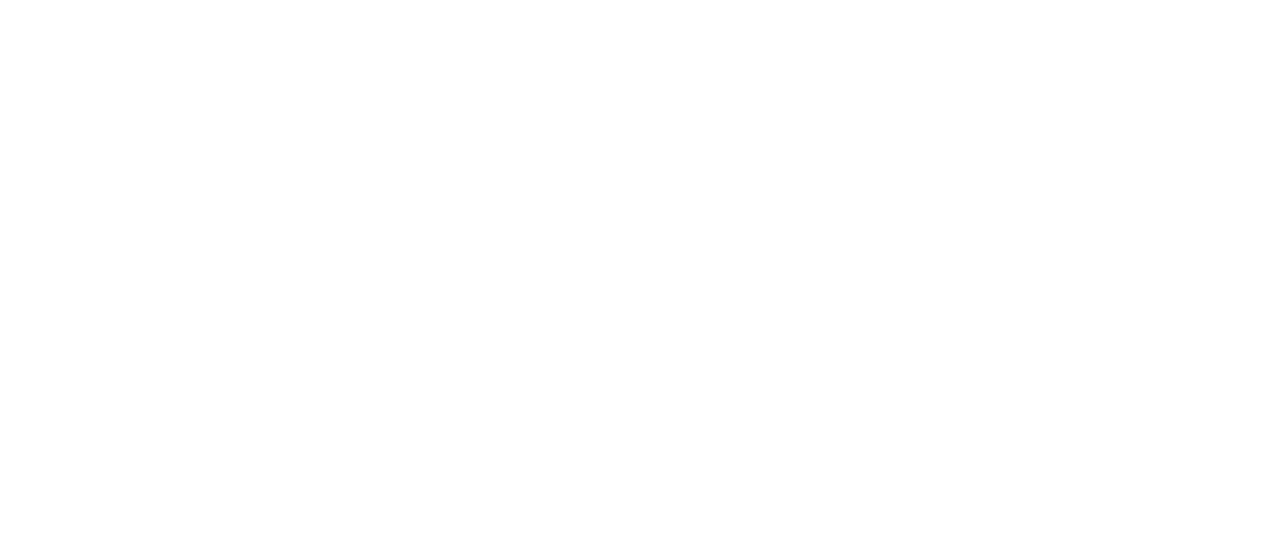
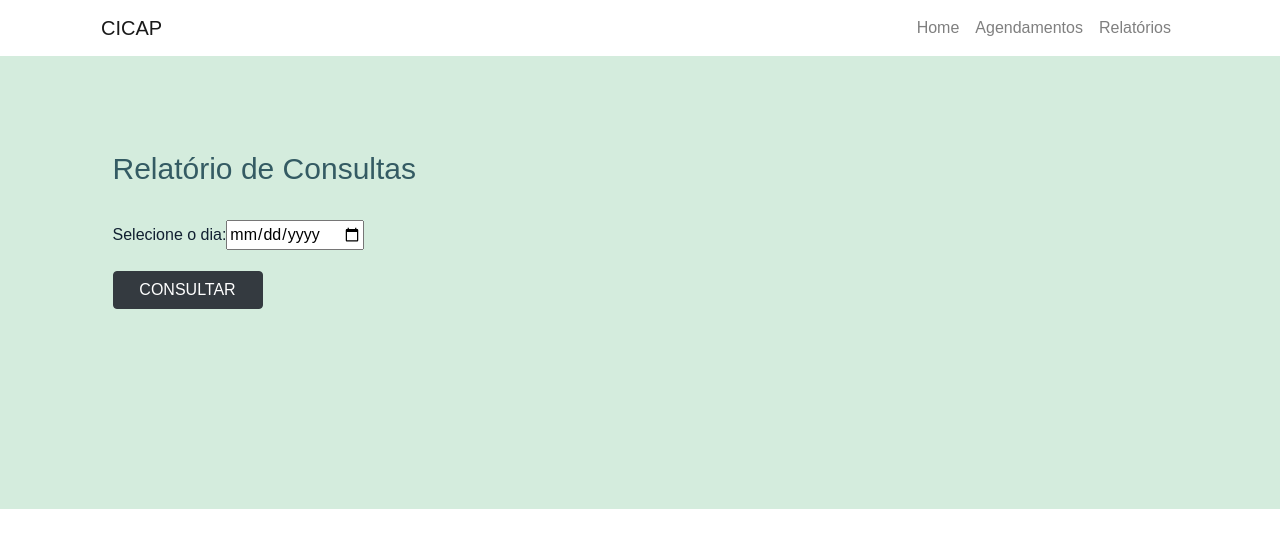
Before and after one commit to JulioPascoato/PJI110-0028_Grupo-001, a React (Create React App) app in the folder cicap/: page /relatorioCompleto in a window 1280 px wide. Before the commit this address had no page. Shown: the top 548 px of the page. Built offline with nearby package versions, Linux system fonts and the light colour scheme.

Commit message:
ajustes FrontEnd

```diff
--- a/cicap/src/App.js
+++ b/cicap/src/App.js
@@ -8,7 +8,7 @@
 import { Home } from './components/home/home'
 import {FormIndividual} from './components/agendamentos/formIndividual'
 import {FormColetivo} from './components/agendamentos/formColetivo'
-
+import {RelatorioCompleto} from './components/relatorios/relatorioCompleto'
 
 function App() {
 
@@ -24,6 +24,7 @@
         <Route path="/home" element={<Home />} />
         <Route path="/formIndividual" element={<FormIndividual />} />
         < Route path="/formColetivo" element={< FormColetivo />} />
+        < Route path="/relatorioCompleto" element={< RelatorioCompleto />} />
       </Routes>
     </Router>
 
--- a/cicap/src/components/home/home.js
+++ b/cicap/src/components/home/home.js
@@ -19,8 +19,8 @@
                         <Col sm={8}>
                             <h3 class="small-heading">Sistema Cadastro de Consultas</h3>
                             <h1 class="big-heading">Instituto Paulista de Geriatria e Gerontologia (IPGG) José Ermírio de Moraes</h1>
-                            <Link to="/home">
-                                <ButtonSuccess>Lembrete WhatsApp </ButtonSuccess>
+                            <Link to="/relatorioCompleto">
+                                <ButtonSuccess>Relatórios de Consultas </ButtonSuccess>
                             </Link>
 
                         </Col>
--- a/cicap/src/components/menu/menuHeader.js
+++ b/cicap/src/components/menu/menuHeader.js
@@ -19,7 +19,7 @@
               <Nav className="me-auto">
                 <Nav.Link href="/home">Home</Nav.Link>
                 <Nav.Link href="/formColetivo">Agendamentos</Nav.Link>
-                <Nav.Link href="#">Relatórios</Nav.Link>
+                <Nav.Link href="/relatorioCompleto">Relatórios</Nav.Link>
             </Nav>
             </Container>
          </Navbar>
--- /dev/null
+++ b/cicap/src/components/relatorios/relatorioCompleto.js
@@ -0,0 +1,37 @@
+import React from "react";
+import { MenuHeader } from "../menu/menuHeader";
+import { Container, Row, Col, Button} from "react-bootstrap";
+import { ContainerSite, SectionCadastro, TituloH3 } from "./styles";
+
+export const RelatorioCompleto = () => {
+    return(
+
+    <ContainerSite>
+
+        <MenuHeader />
+
+        <SectionCadastro>
+        <Container fluid="lg"><TituloH3>Relatório de Consultas</TituloH3> </Container>
+
+        <Container fluid="lg">
+            <Row>
+                <Col xs={12} md={6}>
+                    <label for="dataRelatorio">Selecione o dia:</label>
+                    <input type="date" id="dataRelatorio" name="dataRelatorio"></input>
+                </Col>
+            </Row>
+            <Row>
+                 <Col xs={12} md="12">
+                 <Button variant="dark" type='submit'> Consultar</Button>
+            </Col>
+             </Row>
+
+        </Container>
+
+
+        </SectionCadastro>
+
+
+    </ContainerSite>
+    )
+}
--- /dev/null
+++ b/cicap/src/components/relatorios/styles.js
@@ -0,0 +1,104 @@
+import styled from "styled-components";
+
+
+export const Container = styled.section`
+    position: fixed;
+    left: 1em;
+    width: 95%;
+    height: 90%;
+    list-style-type: none;
+    margin: 50;
+    padding: 0;
+    background: #f7f7f7;
+    z-index:10;
+    overflow:hidden;
+    box-shadow: 2px 0 18px rgba(0, 0, 0, 0.26);
+    overflow:auto;
+    margin-top:10px;
+
+`
+export const ConteudoTitulo = styled.section`
+    display: flex;
+    justify-content: space-between;
+`;
+
+export const Titulo = styled.h2`
+
+    color: #345B63;
+    font-size: 30px;
+    padding: 15px;
+
+`;
+
+export const TituloH3 = styled.h3`
+
+    color: #345B63;
+    font-size: 30px;
+    padding: 25px 0px;
+
+`;
+
+export const BotaoAcao = styled.section`
+    margin: 25px 0px;
+    padding: 0px 100px 0px 0px;
+
+`;
+
+export const ButtonSuccess = styled.button`
+    background-color: #fff;
+    color: #345B63;
+    padding: 8px 20px ;
+    border: 1px solid #345B63;
+    border-radius: 4px;
+    cursor:pointer;
+    font-size: 18px;
+    :hover{
+        background-color: #345B63;
+        color: #fff;
+    }
+`;
+
+export const Label = styled.label`
+    width: 45%;
+    padding: 12px;
+    margin-top: 6px;
+    font-size: 18px;
+`;
+
+export const Input = styled.input`
+    width: 100%;
+    padding: 12px;
+    border: 1px solid #ccc;
+    border-radius: 4px;
+    box-sizing: boder-box;
+    font-size: 16px;
+    resize:vertical;
+`;
+
+export const Select = styled.select`
+    width: 100%;
+    padding: 8px;
+    border: 1px solid #ccc;
+    border-radius: 4px;
+    box-sizing: boder-box;
+    margin-top: 5px;
+    margin-bottom: 8px;
+    font-size: 18px;
+    resize:vertical;
+`;
+
+
+export const ContainerSite =styled.div`
+
+    margin: 0;
+    padding: 0;
+    font-family: 'Montserrat', sans-serif;
+    text-align: left;
+    color: #112031;
+`;
+
+export const SectionCadastro =styled.section`
+    background-color: #D4ECDD;
+    padding: 70px 15px 200px 70px;
+    text-align: left;
+ `
```
Also changed, not shown: cicap/src/components/agendamentos/converter.js (deleted, +0 -21 lines).
